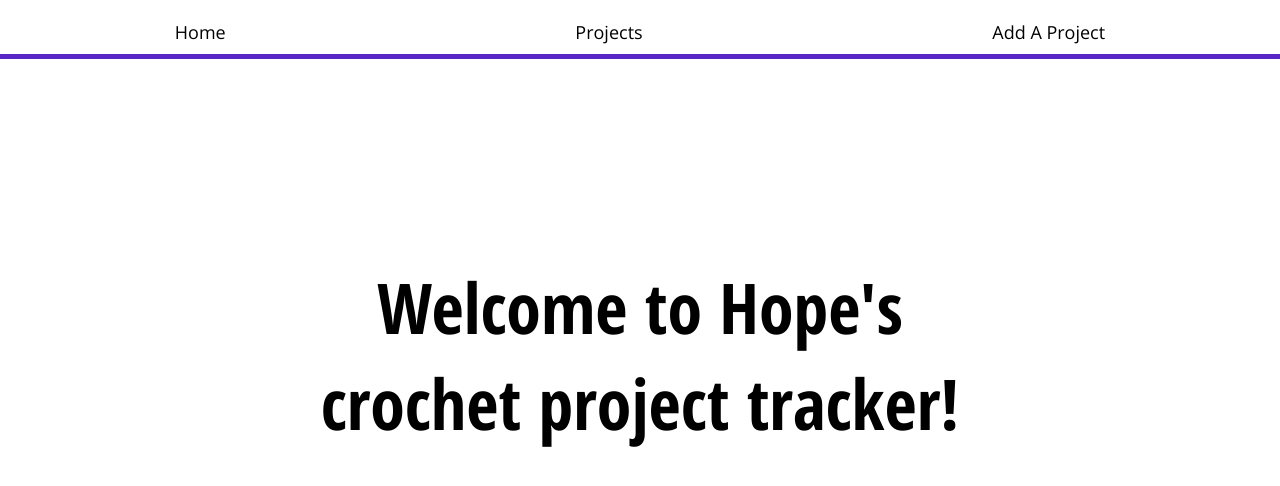
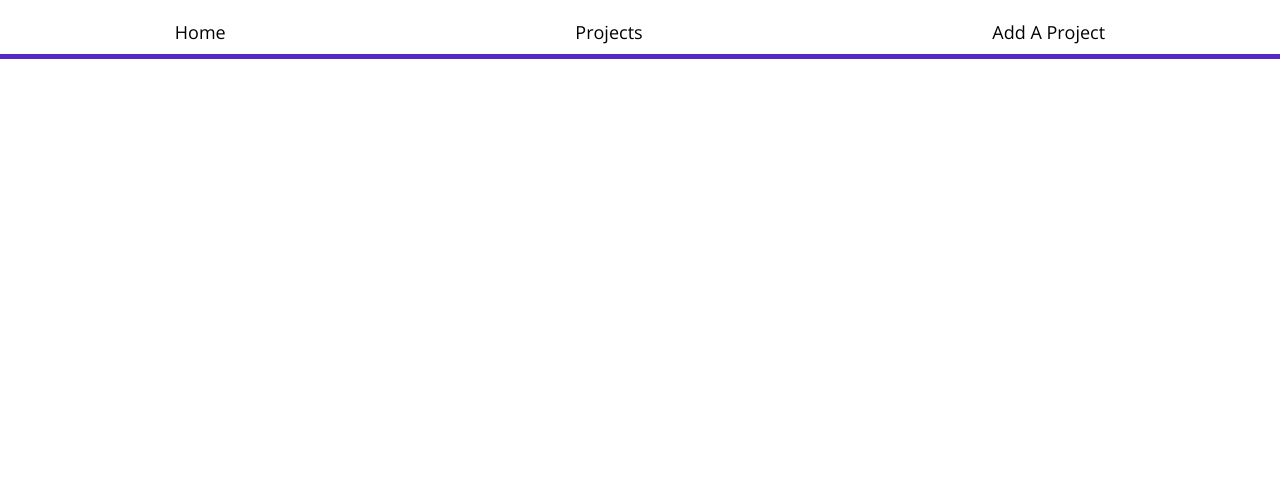
Before and after one commit to hope-sugden/crochet-tracker-frontend, a React (Create React App) app: page / in a window 1280 px wide. Shown: the top 486 px of the page. Built offline with nearby package versions, Linux system fonts and the light colour scheme; no server answers.

Commit message:
home link updated

```diff
--- a/src/containers/Dashboard/Dashboard.jsx
+++ b/src/containers/Dashboard/Dashboard.jsx
@@ -35,7 +35,7 @@ const Dashboard = () => {
     <Router>
         <Nav />
         <Routes>
-            <Route path="/" element={<Home />} />
+            <Route path="/crochet-tracker-frontend/" element={<Home />} />
             <Route path="/projects" element={<ProjectList projects={projects} />} />
             <Route path="/new-project" element={<Form />} />
         </Routes>
```
